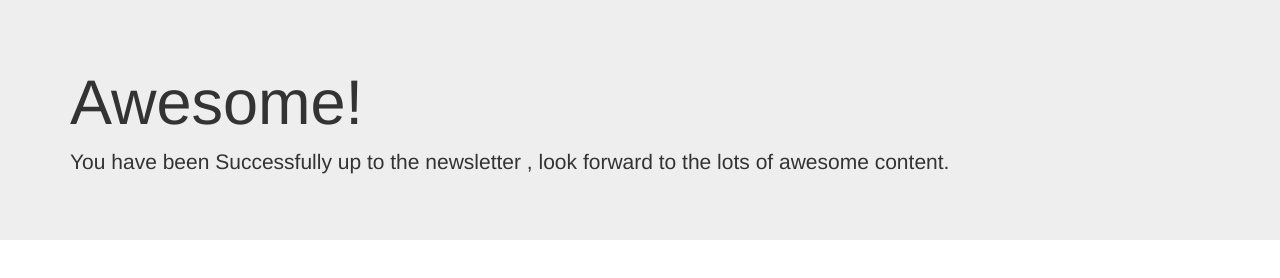
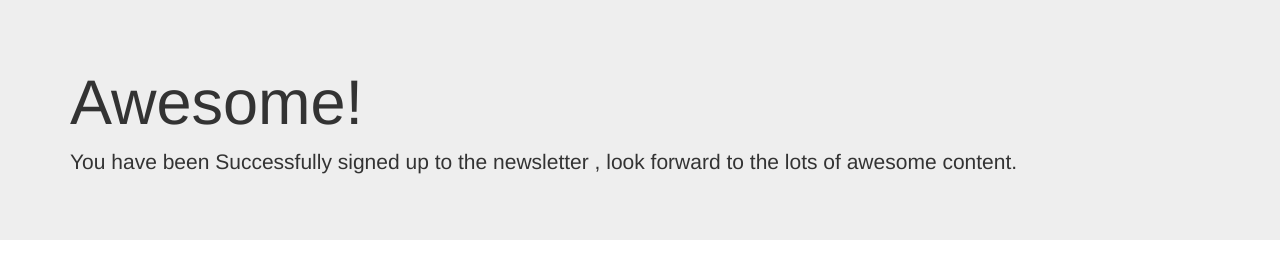
Before and after one commit to Bharatgupta922/NewsLetter-Signup, a website: page success.html in a window 1280 px wide. Drawn offline with nearby package versions, Linux system fonts and the light colour scheme.

Commit message:
corrected typos in success.html file

```diff
--- a/success.html
+++ b/success.html
@@ -14,8 +14,8 @@
 <body>
     <div class="jumbotron jumbotron-fluid">
         <div class="container">
-            <h1 class="display-4">Awesome!</h1>
-            <p class="lead"> You have been Successfully up to the newsletter , look forward to the lots of awesome
+            <h1 class="display-4">Awesome! </h1>
+            <p class="lead"> You have been Successfully signed up to the newsletter , look forward to the lots of awesome
                 content.</p>
         </div>
     </div>
```
